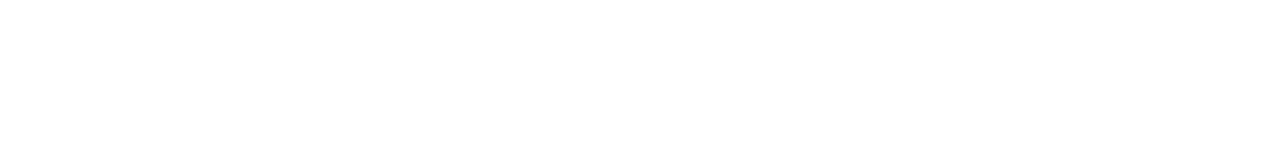
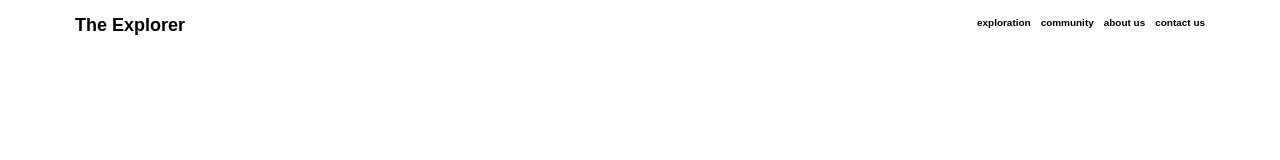
Before and after one commit to johnny090807/Oefeningen, a plain HTML site: page Assignment-2/index.html in a window 1280 px wide. Drawn offline with Linux system fonts and the light colour scheme.

Commit message:
few changes

```diff
--- a/Assignment-2/index.css
+++ b/Assignment-2/index.css
@@ -11,6 +11,9 @@
 	/* Blocks ***********************************************************/
 
 	body{
+		position: absolute;
+		width: calc(100% - 150px);
+		left: 75px;
 		margin: 0;
 		padding: 0;
 		font-family: Arial, Helvetica, sans-serif;
@@ -19,4 +22,23 @@
 
 
 	/* Elements *********************************************************/
+
+	.nav__item{
+	    text-decoration: none;
+	    color: black;
+	    cursor: pointer;
+	}
+	.nav__rightnav{
+
+		float: right;
+	}
+
 	/* Modifiers ********************************************************/
+
+	.nav__item--right{
+		float: left;
+		padding-left: 10px;
+	}
+	.nav__item--left{
+		float: left;
+	}
--- a/Assignment-2/index.html
+++ b/Assignment-2/index.html
@@ -6,8 +6,15 @@
 </head>
 <body>
 <header class="header">
-	<nav class="navigation">
-
+	<nav class="nav">
+		<a href="index.html" class="nav__item nav__item--left"><h2>The Explorer</h2></a>
+		<div class="nav__rightnav">
+			<a href="#1" class="nav__item nav__item--right"><h5>exploration</h5></a>
+			<a href="#2" class="nav__item nav__item--right"><h5>community</h5></a>
+			<a href="#3" class="nav__item nav__item--right"><h5>about us</h5></a>
+			<a href="#4" class="nav__item nav__item--right"><h5>contact us</h5></a>
+		</div>
+		<div class="nav__"></div>
 	</nav>
 </header>
 </body>
```
